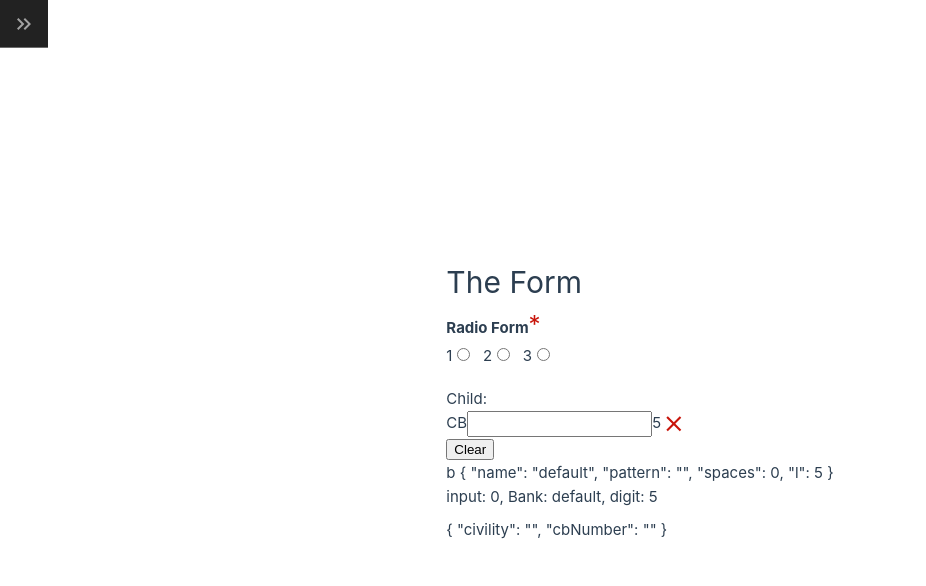
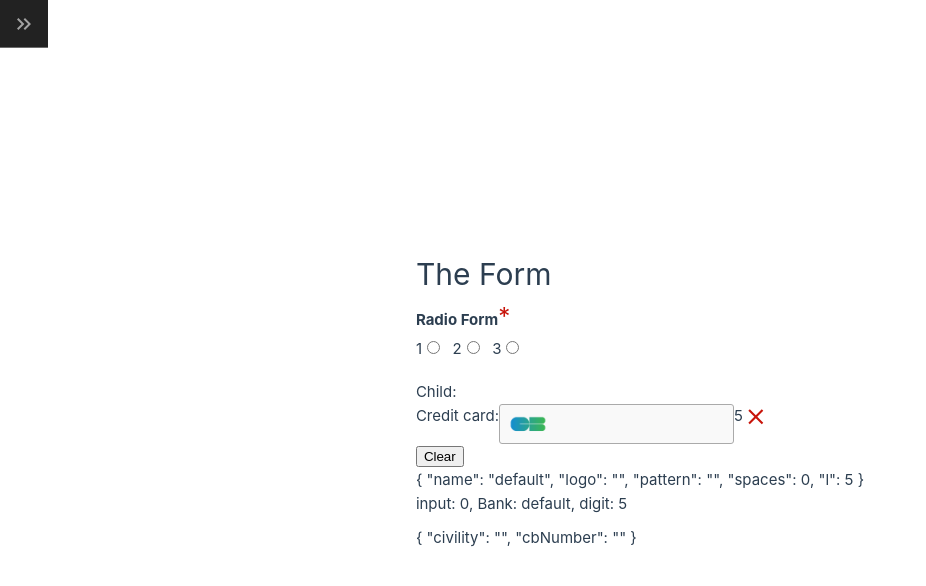
Before and after one commit to ykogitos/learn-vue, a Vue app: page /the-form in a window 1280 px wide. Shown: the top 586 px of the page, without its empty margins (0-926 px from the left). Built offline with nearby package versions, Linux system fonts and the light colour scheme.

Commit message:
add logo cb

```diff
--- a/src/components/inputForm/InputCb.vue
+++ b/src/components/inputForm/InputCb.vue
@@ -16,6 +16,7 @@ const cbNumber = ref('')
 const isValid = ref(false)
 const bankData = ref<BankDataInterface>({
   name: 'default',
+  logo: '',
   pattern: '',
   spaces: 0,
   l: 5
@@ -48,7 +49,9 @@ const clearInput = () => {
 <template>
   <p>Child: {{ cbNumber }}</p>
   <div class="flex">
-    <label for="cb-number">CB</label>
+    <label for="cb-number">Credit card:</label>
+    <div class="wrapper-cb-number">
+      <div class="logo-cb" :class="bankData.logo"></div>
       <input
         id="cb-number"
         type="text"
@@ -56,13 +59,15 @@ const clearInput = () => {
         v-model="cbNumber"
         @:keyup.prevent="handleKeyUp"
       />
+    </div>
+
     {{ inputLenght }}
     <IconCheck class="svg" :class="{ checked: isValid }" v-if="isValid" />
     <IconFail class="svg" :class="{ failed: !isValid }" v-if="!isValid" />
   </div>
 
   <button @click.prevent="clearInput">Clear</button>
-  <p>b {{ bankData }}</p>
+  <p>{{ bankData }}</p>
   <p>input: {{ cbNumber.length }}, Bank: {{ bankData.name }}, digit: {{ inputLenght }}</p>
 </template>
 
@@ -77,4 +82,60 @@ const clearInput = () => {
     fill: var(--vt-c-red);
   }
 }
+
+.wrapper-cb-number {
+  position: relative;
+}
+
+input {
+  height: 40px;
+  padding-left: 54px;
+  background-color: #f9f9f9;
+  border: 1px solid #aaa;
+  border-radius: 3px;
+  &:focus {
+    outline: 2px solid #707070;
+  }
+}
+
+.logo-cb {
+  position: absolute;
+  left: 3px;
+  top: 3px;
+  display: inline-block;
+  width: 52px;
+  height: 34px;
+  background-image: url('/images/logo_cb.png');
+  background-position: 0 -228px;
+  background-color: transparent;
+  background-size: cover;
+
+  &.jcb {
+    background-position-y: 0;
+  }
+
+  &.discover {
+    background-position-y: -32px;
+  }
+
+  &.diner {
+    background-position-y: -66px;
+  }
+
+  &.mastercard {
+    background-position-y: -98px;
+  }
+
+  &.american-express {
+    background-position-y: -130px;
+  }
+
+  &.visa {
+    background-position-y: -162px;
+  }
+
+  &.visa-electron {
+    background-position-y: -196px;
+  }
+}
 </style>
--- a/src/helpers/utils.ts
+++ b/src/helpers/utils.ts
@@ -53,6 +53,7 @@ export const cbBankIdentifier = (cbNumber: string): BankDataInterface => {
   const banks = [
     {
       name: 'Visa Electron', // 4917484589897107
+      logo: 'visa-electron',
       reg: '^4026|^417500|^4405|^4508|^4844|^4913|^4917',
       pattern: '(.{4})?(.{4})?(.{4})?(.{4})?',
       spaces: 3,
@@ -60,6 +61,7 @@ export const cbBankIdentifier = (cbNumber: string): BankDataInterface => {
     },
     {
       name: 'Visa', // 4263982640269299
+      logo: 'visa',
       reg: '^4',
       pattern: '(.{4})?(.{4})?(.{4})?(.{4})?',
       spaces: 3,
@@ -67,6 +69,7 @@ export const cbBankIdentifier = (cbNumber: string): BankDataInterface => {
     },
     {
       name: 'American Express', // 374245455400126
+      logo: 'american-express',
       reg: '^34|^37',
       pattern: '(.{4})?(.{6})?(.{5})?',
       spaces: 2,
@@ -74,6 +77,7 @@ export const cbBankIdentifier = (cbNumber: string): BankDataInterface => {
     },
     {
       name: 'Mastercard', // 5425233430109903
+      logo: 'mastercard',
       reg: '^5[1-5]|^222(?:[1-9]dd)|^2(?:[2-8]\\d\\d\\d\\d)|^2720\\d\\d',
       pattern: '(.{4})?(.{4})?(.{4})?(.{4})?',
       spaces: 3,
@@ -82,6 +86,7 @@ export const cbBankIdentifier = (cbNumber: string): BankDataInterface => {
     // MISSING MAESTRO
     {
       name: 'Diners Club Carte Blanche | International', // 30569309025904
+      logo: 'diner',
       reg: '^30[0-5]|^309|^36|^38|^39',
       pattern: '(.{4})?(.{6})?(.{4})?',
       spaces: 2,
@@ -91,6 +96,7 @@ export const cbBankIdentifier = (cbNumber: string): BankDataInterface => {
     // MISSING DINERS US / CA
     {
       name: 'Discover Card', // 6011111111111117
+      logo: 'discover',
       reg: '^6011|^622(?:(?:12(?:[6-9]))|(?:1[3-8]\\d)|(?:[2-8])\\d\\d|(?:91[0-9])|(?:92[0-5]))|^64[4-9]|^65',
       pattern: '(.{4})?(.{4})?(.{4})?(.{4})?',
       spaces: 3,
@@ -99,6 +105,7 @@ export const cbBankIdentifier = (cbNumber: string): BankDataInterface => {
     // MISSING DISCOVER 15 pins
     {
       name: 'JCB', // 3530111333300000
+      logo: 'jcb',
       reg: '^35(?:(?:2(?:[8-9]))|(?:[3-8]\\d))',
       pattern: '(.{4})?(.{4})?(.{4})?(.{4})?',
       spaces: 3,
@@ -108,6 +115,7 @@ export const cbBankIdentifier = (cbNumber: string): BankDataInterface => {
 
   let bank = {
     name: '',
+    logo: '',
     reg: '',
     pattern: '',
     spaces: 0,
@@ -123,6 +131,7 @@ export const cbBankIdentifier = (cbNumber: string): BankDataInterface => {
   }
   return {
     name: bank.name,
+    logo: bank.logo,
     pattern: bank.pattern,
     spaces: bank.spaces,
     l: bank.l
--- a/src/interfaces/index.ts
+++ b/src/interfaces/index.ts
@@ -5,6 +5,7 @@ export interface LinkInterface {
 
 export interface BankDataInterface {
   name: string
+  logo: string
   pattern: string
   spaces: number
   l: number
--- a/src/router/index.ts
+++ b/src/router/index.ts
@@ -8,7 +8,7 @@ const routes = [
     name: 'home',
     component: HomeView,
     meta: {
-      title: 'HomePage',
+      title: 'HomePage | Kgt app',
       description: 'welcome to the home page'
     }
   },
@@ -20,7 +20,7 @@ const routes = [
     // which is lazy-loaded when the route is visited.
     component: () => import(/* webpackChunkName: "About" */ '@/views/TictactoeView.vue'),
     meta: {
-      title: 'Tic Tac Toe',
+      title: 'Tic Tac Toe | Kgt app',
       description: 'The Tic Tac Toe'
     }
   },
@@ -29,7 +29,7 @@ const routes = [
     name: 'the-form',
     component: () => import('@/views/FormView.vue'),
     meta: {
-      title: 'The form',
+      title: 'The form | Kgt app',
       description: 'Playing with form'
     }
   },
@@ -41,7 +41,7 @@ const routes = [
     // which is lazy-loaded when the route is visited.
     component: () => import(/* webpackChunkName: "About" */ '../views/AboutView.vue'),
     meta: {
-      title: 'AboutPage',
+      title: 'AboutPage | Kgt app',
       description: 'welcome to the About page'
     }
   }
```
Also changed, not shown: public/images/logo_cb.png (added). Lines whose indentation alone changed are shown as unchanged.
